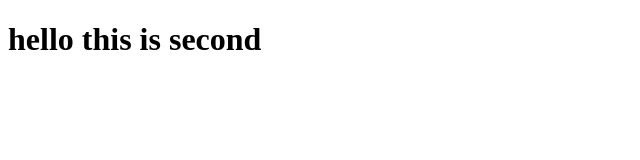
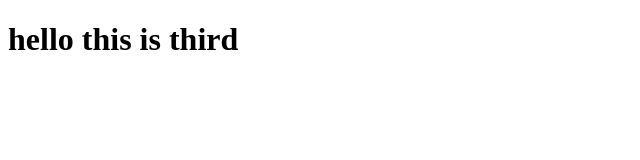
Before and after one commit to divyaraj22/code_practice, a plain HTML site: page index.html in a window 1280 px wide. Shown: the full height of the page, 0-640 px from the left. Drawn offline with Linux system fonts and the light colour scheme.

Commit message:
third commit

```diff
--- a/index.html
+++ b/index.html
@@ -6,6 +6,6 @@
     <title>Document</title>
 </head>
 <body>
-    <h1>hello this is second</h1>
+    <h1>hello this is third</h1>
 </body>
 </html>
```
